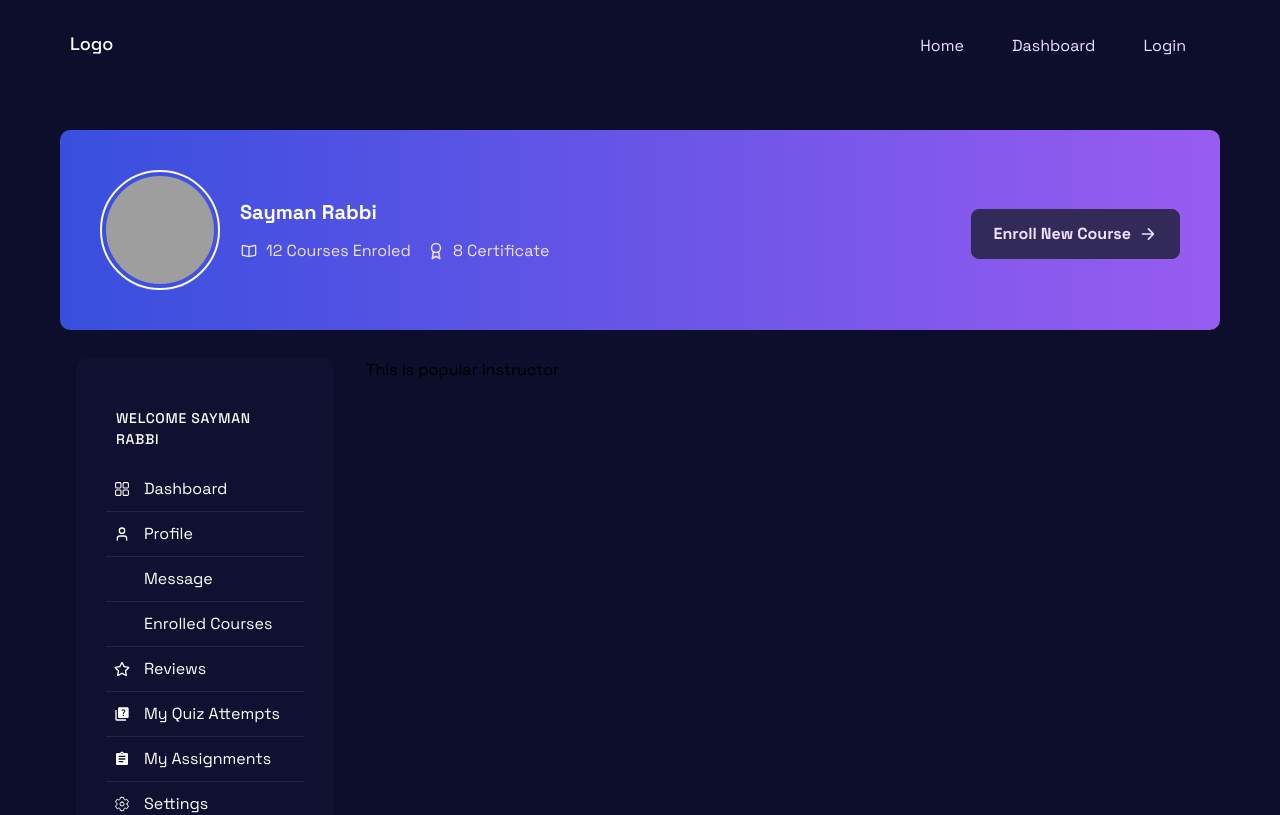
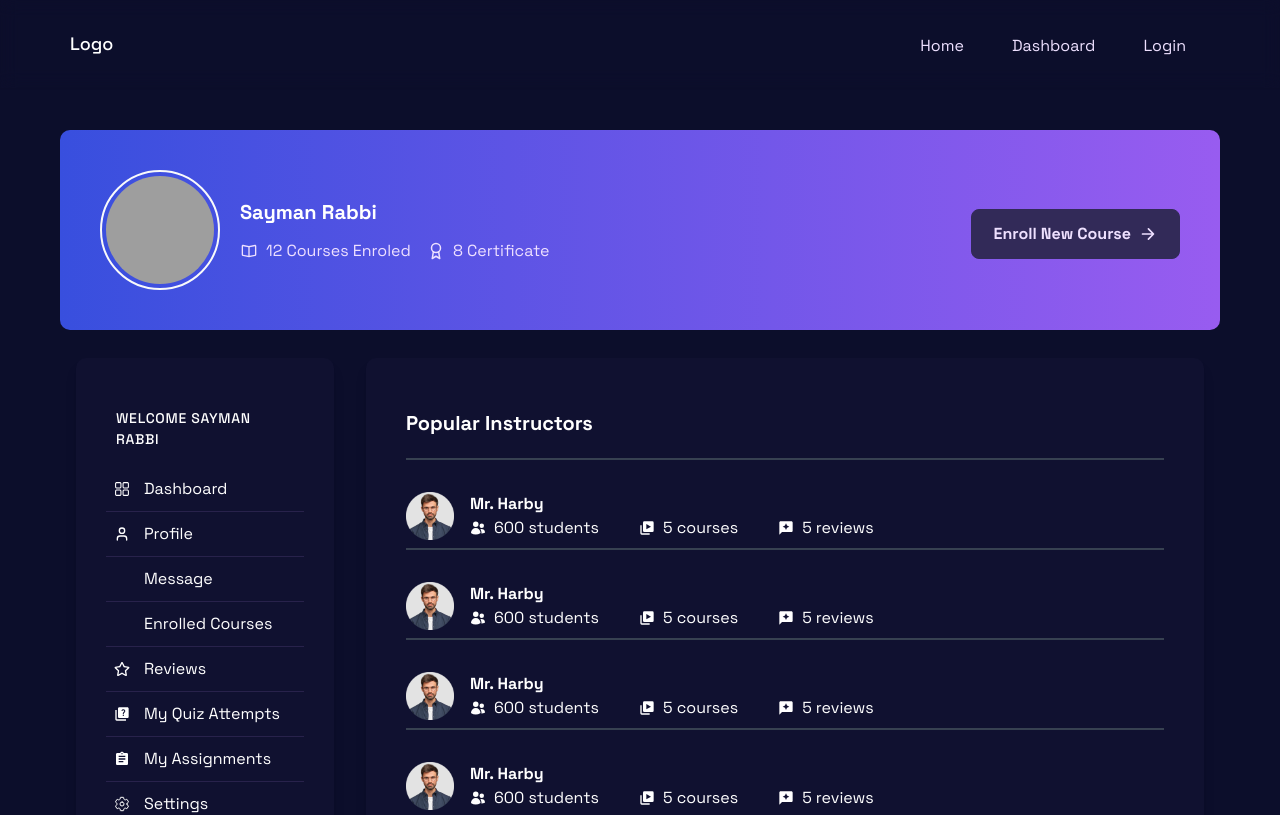
Before and after one commit to SaymanRabbi/course_managment_frontend, a React (Vite) app: page /dashboard/popular-instructor in a window 1280 px wide. Shown: the top 815 px of the page. Built offline with nearby package versions, Linux system fonts and the light colour scheme; grey boxes are pictures that could not be loaded; some icons are missing.

Commit message:
popular instructors

```diff
--- a/src/Components/Dashboard/AdminDashboard/PopularInstructor.tsx
+++ b/src/Components/Dashboard/AdminDashboard/PopularInstructor.tsx
@@ -1,10 +1,45 @@
+import { popularInstructors } from "../../../dummyData/DummyData";
+import DashboardCard from "../DashboardCard";
+import { MdReviews } from "react-icons/md";
+import { BiSolidVideos } from "react-icons/bi";
+import { HiUsers } from "react-icons/hi2";
 
 const PopularInstructor = () => {
-    return (
-        <div>
-            This is popular instructor
-        </div>
-    );
+  return (
+    <DashboardCard title="Popular Instructors">
+      <div>
+        {popularInstructors.map((item) => {
+          return (
+            <div className="mt-8">
+              <div className="md:flex items-center gap-4">
+                <img className="h-12" src={item.img} alt="" />
+                <div className="text-textPrimary">
+                  <div>
+                    <p className="font-bold">{item.name}</p>
+                  </div>
+                  <div className="flex items-center gap-10">
+                    <div className="md:flex items-center gap-2">
+                      <HiUsers />
+                      <p>{item.students} students</p>
+                    </div>
+                    <div className="md:flex items-center gap-2">
+                      <BiSolidVideos />
+                      <p>{item.courses} courses</p>
+                    </div>
+                    <div className="md:flex items-center gap-2">
+                      <MdReviews />
+                      <p>{item.courses} reviews</p>
+                    </div>
+                  </div>
+                </div>
+              </div>
+              <div className="w-full h-[2px] bg-gray-700 mt-2"></div>
+            </div>
+          );
+        })}
+      </div>
+    </DashboardCard>
+  );
 };
 
 export default PopularInstructor;
--- a/src/dummyData/DummyData.tsx
+++ b/src/dummyData/DummyData.tsx
@@ -289,3 +289,62 @@ export const AssignmentsData: AssignmentsDataInterface[] = [
     submit:4,
   },
 ];
+
+interface popularInstructorsinterface {
+  id: number;
+  img:string;
+  name: string;
+  students: number;
+  courses: number;
+  reviews: number
+}
+export const popularInstructors: popularInstructorsinterface[] = [
+  {
+    id: 1,
+    img:"../../public/images/message/teacher.png",
+    name: "Mr. Harby",
+    students: 600,
+    courses:5,
+    reviews:5000,
+  },
+  {
+    id: 2,
+    img:"../../public/images/message/teacher.png",
+    name: "Mr. Harby",
+    students: 600,
+    courses:5,
+    reviews:5000,
+  },
+  {
+    id: 3,
+    img:"../../public/images/message/teacher.png",
+    name: "Mr. Harby",
+    students: 600,
+    courses:5,
+    reviews:5000,
+  },
+  {
+    id: 4,
+    img:"../../public/images/message/teacher.png",
+    name: "Mr. Harby",
+    students: 600,
+    courses:5,
+    reviews:5000,
+  },
+  {
+    id: 5,
+    img:"../../public/images/message/teacher.png",
+    name: "Mr. Harby",
+    students: 600,
+    courses:5,
+    reviews:5000,
+  },
+  {
+    id: 6,
+    img:"../../public/images/message/teacher.png",
+    name: "Mr. Harby",
+    students: 600,
+    courses:5,
+    reviews:5000,
+  },
+];
```
